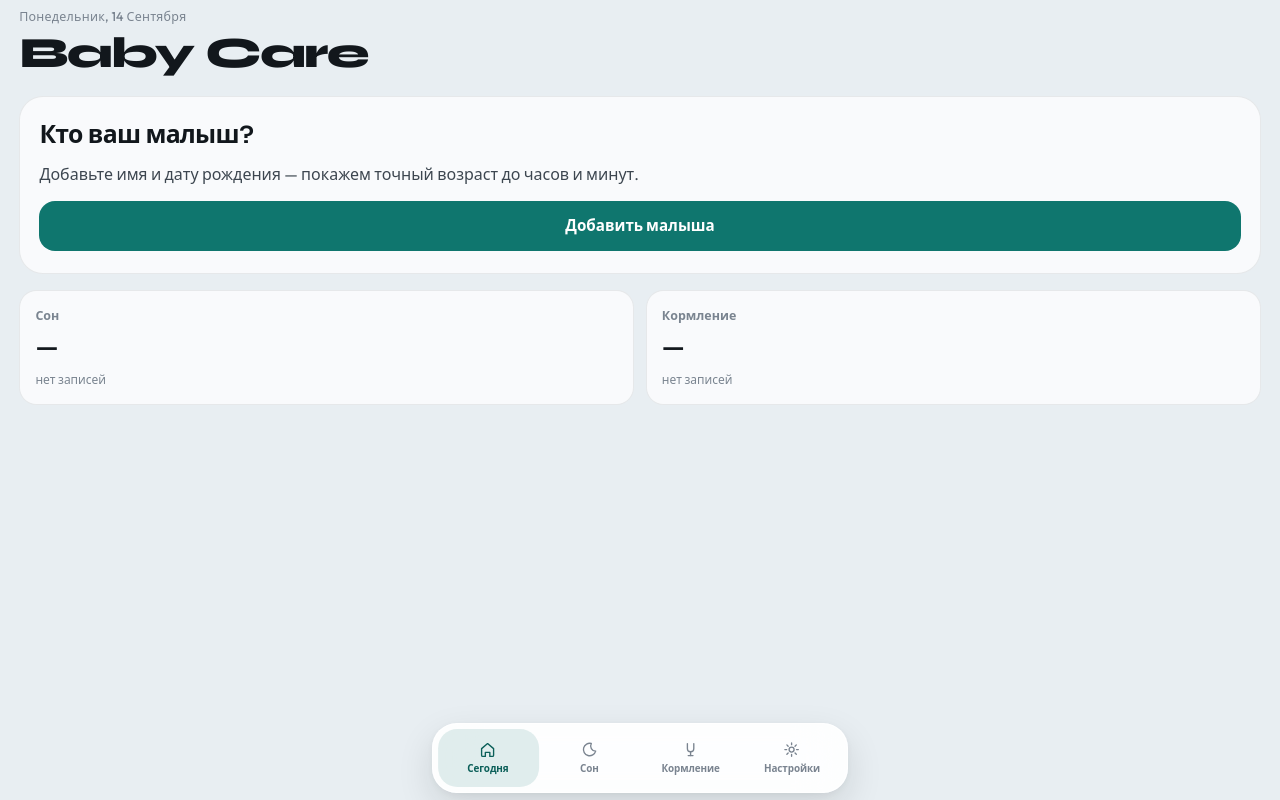
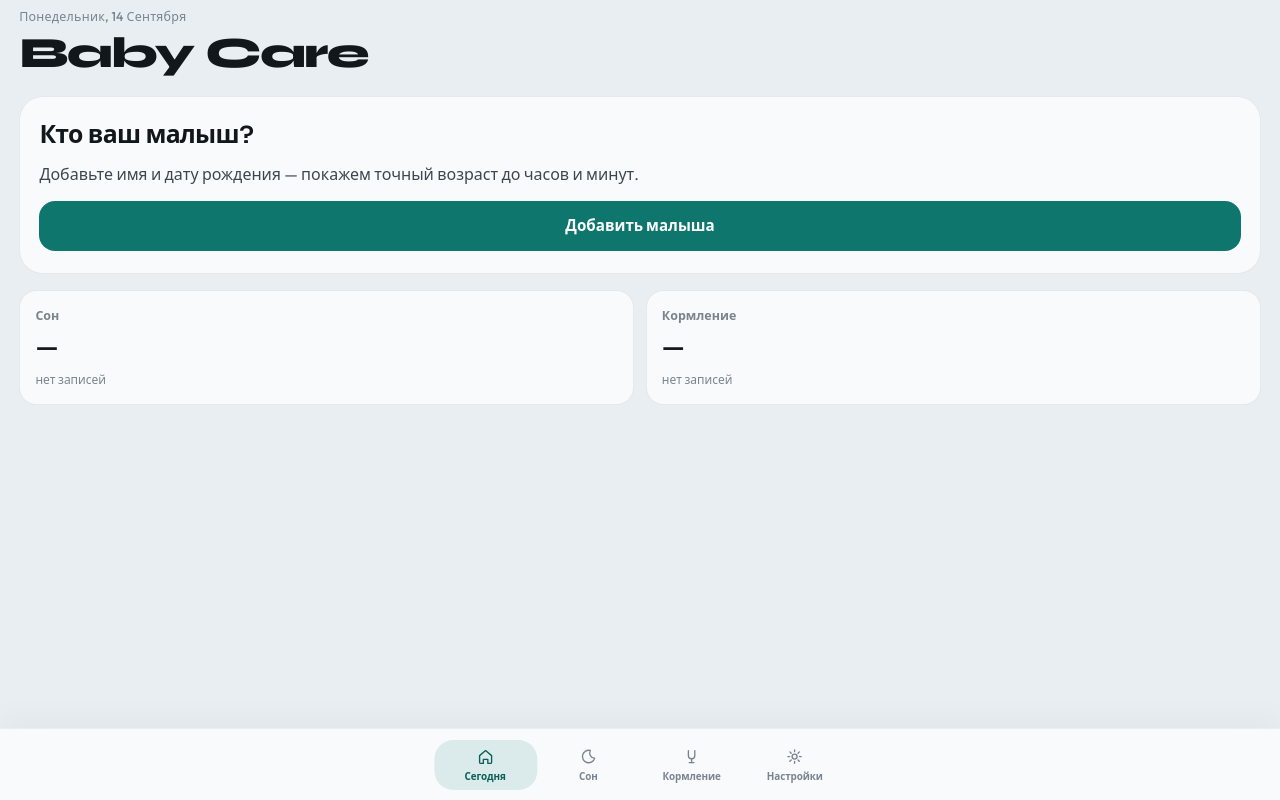
Before and after one commit to chelvivl/baby-care, a React (Vite) app: page / in a window 1280 px wide. Built offline with nearby package versions, Linux system fonts and the light colour scheme.

Commit message:
Replace floating nav pill with Instagram-style full-bleed dock.
Co-authored-by: Cursor <cursoragent@cursor.com>

```diff
--- a/src/App.tsx
+++ b/src/App.tsx
@@ -126,7 +126,6 @@ function AppContent({ babies }: { babies: BabiesApi }) {
       </main>
       <InstallBanner />
       <BottomNav active={tab} onChange={handleTabChange} />
-      <div className="app-shell__veil app-shell__veil--bottom" aria-hidden="true" />
     </div>
   )
 }
--- a/src/index.css
+++ b/src/index.css
@@ -19,8 +19,8 @@
   --bg-a: #e8eef2;
   --bg-b: #e8eef2;
   --bg-c: #ebe6df;
-  --nav-cloud-height: 4.35rem;
-  --nav-float-gap: 0.45rem;
+  --nav-cloud-height: 3.35rem;
+  --nav-float-gap: 0.55rem;
   --safe-top: env(safe-area-inset-top, 0px);
   --safe-bottom: env(safe-area-inset-bottom, 0px);
   --page-padding-x: 1.2rem;
@@ -110,7 +110,7 @@ textarea,
   overscroll-behavior-y: contain;
   -webkit-overflow-scrolling: touch;
   padding: 0 var(--page-padding-x)
-    calc(var(--nav-cloud-height) + var(--safe-bottom) + 1.1rem);
+    calc(var(--nav-cloud-height) + var(--safe-bottom) + 1.35rem);
 }
 
 .app-shell__veil {
@@ -151,23 +151,6 @@ textarea,
     -webkit-mask-image: linear-gradient(to bottom, #000 0%, #000 55%, transparent 100%);
     mask-image: linear-gradient(to bottom, #000 0%, #000 55%, transparent 100%);
   }
-
-  .app-shell__veil--bottom {
-    display: block;
-    bottom: 0;
-    z-index: 25;
-    height: calc(var(--nav-cloud-height) + var(--safe-bottom) + 1.25rem);
-    background: linear-gradient(
-      to top,
-      rgba(255, 255, 255, 0.82) 0%,
-      rgba(255, 255, 255, 0.45) 42%,
-      rgba(255, 255, 255, 0) 100%
-    );
-    backdrop-filter: blur(20px) saturate(1.4);
-    -webkit-backdrop-filter: blur(20px) saturate(1.4);
-    -webkit-mask-image: linear-gradient(to top, #000 0%, #000 52%, transparent 100%);
-    mask-image: linear-gradient(to top, #000 0%, #000 52%, transparent 100%);
-  }
 }
 
 @supports (-webkit-touch-callout: none) {
@@ -187,23 +170,6 @@ textarea,
     -webkit-mask-image: linear-gradient(to bottom, #000 0%, #000 55%, transparent 100%);
     mask-image: linear-gradient(to bottom, #000 0%, #000 55%, transparent 100%);
   }
-
-  html.ios-standalone .app-shell__veil--bottom {
-    display: block;
-    bottom: 0;
-    z-index: 25;
-    height: calc(var(--nav-cloud-height) + var(--safe-bottom) + 1.25rem);
-    background: linear-gradient(
-      to top,
-      rgba(255, 255, 255, 0.82) 0%,
-      rgba(255, 255, 255, 0.45) 42%,
-      rgba(255, 255, 255, 0) 100%
-    );
-    backdrop-filter: blur(20px) saturate(1.4);
-    -webkit-backdrop-filter: blur(20px) saturate(1.4);
-    -webkit-mask-image: linear-gradient(to top, #000 0%, #000 52%, transparent 100%);
-    mask-image: linear-gradient(to top, #000 0%, #000 52%, transparent 100%);
-  }
 }
 
 .app-shell__pane--forward {
@@ -1559,9 +1525,16 @@ button.pulse__tile {
   display: flex;
   justify-content: center;
   align-items: flex-end;
-  /* Pill sits low on the bottom veil — no safe-area gap under it (that was the strip). */
-  padding: 0.75rem var(--page-padding-x) 0.45rem;
-  background: transparent;
+  /*
+   * Instagram-style: one full-bleed frosted dock to the physical bottom.
+   * Safe-area is INSIDE this dock (padding), so no separate gray/white strip.
+   */
+  padding: 0.55rem 0.6rem calc(0.45rem + var(--safe-bottom));
+  background: rgba(255, 255, 255, 0.72);
+  backdrop-filter: blur(24px) saturate(1.45);
+  -webkit-backdrop-filter: blur(24px) saturate(1.45);
+  border-top: 1px solid rgba(18, 23, 28, 0.06);
+  box-shadow: 0 -8px 32px rgba(18, 23, 28, 0.04);
 }
 
 .bottom-nav__cloud {
@@ -1573,23 +1546,21 @@ button.pulse__tile {
   align-items: stretch;
   gap: 0.1rem;
   width: min(100%, 26rem);
-  min-height: var(--nav-cloud-height);
-  margin: 0;
-  padding: 0.32rem;
-  border-radius: 1.55rem;
-  background: rgba(255, 255, 255, 0.92);
-  border: 1px solid rgba(255, 255, 255, 0.88);
-  box-shadow:
-    0 14px 36px rgba(18, 23, 28, 0.12),
-    0 2px 8px rgba(18, 23, 28, 0.05);
-  backdrop-filter: blur(24px) saturate(1.4);
-  -webkit-backdrop-filter: blur(24px) saturate(1.4);
+  min-height: 3.35rem;
+  margin: 0;
+  padding: 0.15rem;
+  border-radius: 0;
+  background: transparent;
+  border: none;
+  box-shadow: none;
+  backdrop-filter: none;
+  -webkit-backdrop-filter: none;
 }
 
 .bottom-nav__indicator {
   position: absolute;
-  top: 0.32rem;
-  bottom: 0.32rem;
+  top: 0.15rem;
+  bottom: 0.15rem;
   left: 0;
   border-radius: 1.2rem;
   background: rgba(15, 118, 110, 0.12);
```
